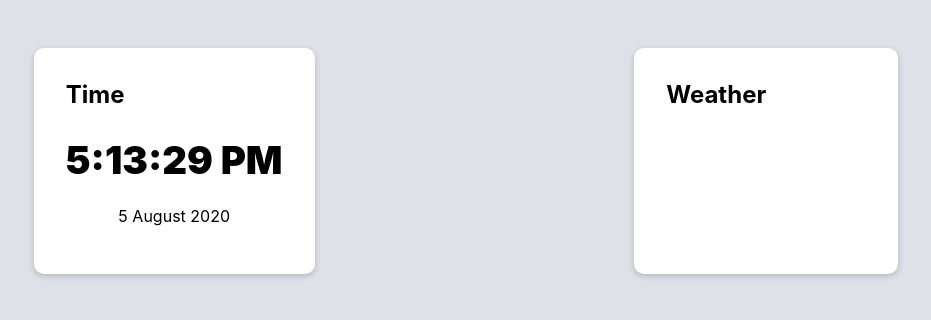
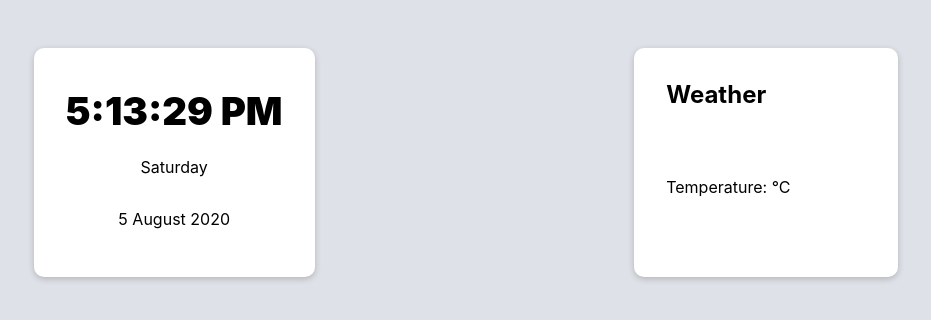
Before and after one commit to evilpaper/channel-1, a React (Create React App) app: page / in a window 1280 px wide. Shown: the top 320 px of the page, without its empty margins (174-1105 px from the left). Built offline with nearby package versions, Linux system fonts and the light colour scheme; no server answers.

Commit message:
Add temperature to weather widget

```diff
--- a/src/components/Clock/Clock.js
+++ b/src/components/Clock/Clock.js
@@ -1,6 +1,5 @@
 import React, { useState, useEffect } from "react";
 import Card from "../Card/Card.js";
-import Heading from "../Heading/Heading.js";
 
 export default function Clock() {
   const [time, setTime] = useState(new Date().toLocaleTimeString());
@@ -13,6 +12,16 @@ export default function Clock() {
       clearTimeout(timeout);
     };
   }, [time]);
+
+  const days = [
+    "Sunday",
+    "Monday",
+    "Tuesday",
+    "Wednesday",
+    "Thursday",
+    "Friday",
+    "Saturday",
+  ];
 
   const months = [
     "January",
@@ -31,15 +40,16 @@ export default function Clock() {
 
   const today = new Date();
   const day = today.getDate();
+  const weekDay = days[today.getDay()];
   const month = today.getMonth();
   const year = today.getFullYear();
   const date = `${day} ${months[month - 1]} ${year}`;
   return (
     <>
       <Card>
-        <Heading title="Time"></Heading>
         <div className="clock-container">
           <p className="clock-time">{time}</p>
+          <p className="clock-date">{weekDay}</p>
           <p className="clock-date">{date}</p>
         </div>
       </Card>
--- a/src/components/Weather/Weather.js
+++ b/src/components/Weather/Weather.js
@@ -3,7 +3,8 @@ import Card from "../Card/Card.js";
 import Heading from "../Heading/Heading.js";
 
 export default function Weather(props) {
-  const [weather, setWeather] = useState();
+  const [weather, setWeather] = useState("");
+  const [temperature, setTemperature] = useState("");
 
   useEffect(() => {
     fetch(
@@ -11,15 +12,16 @@ export default function Weather(props) {
     )
       .then((response) => response.json())
       .then((data) => {
-        console.log(data.weather[0].description);
         setWeather(data.weather[0].description);
+        setTemperature(data.main.temp);
       });
   }, []);
 
   return (
     <Card>
-      <Heading title="Weather"></Heading>
+      <Heading title="Weather" />
       <p>{weather}</p>
+      <p>Temperature: {temperature}°C</p>
     </Card>
   );
 }
```
